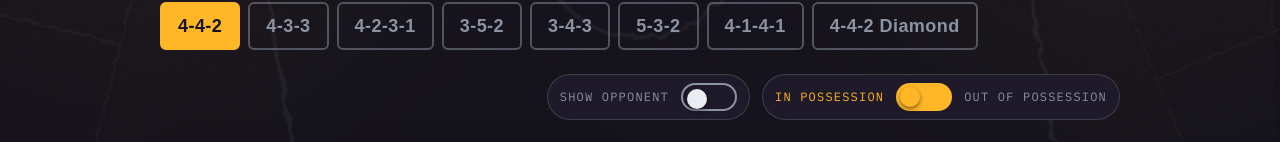
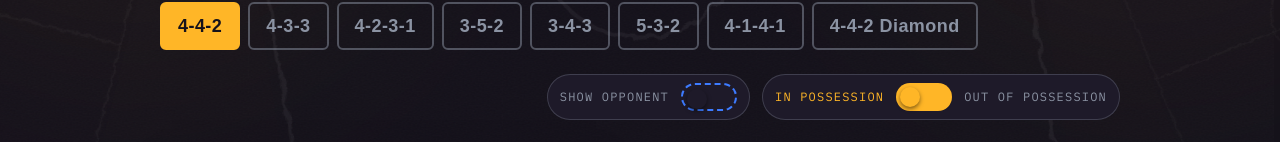
Before and after one commit to theecreation22/pitchstudy, a Next.js app: page /explore in a window 1280 px wide. Shown: the part 467-609 px from the top of the page. Built offline with nearby package versions, Linux system fonts and the light colour scheme; a web font is replaced by a local one.

Commit message:
Revert "fix: fix invisible thumb on the SHOW OPPONENT toggle"
This reverts commit 45949d3d7b060aca8b6aa1f717f3a7190d5f4c78.

```diff
--- a/src/components/pitch/OpponentToggle.tsx
+++ b/src/components/pitch/OpponentToggle.tsx
@@ -24,15 +24,11 @@ export function OpponentToggle({
         aria-checked={show}
         aria-label="Toggle the opponent overlay"
         onClick={() => onChange(!show)}
-        className="relative h-7 w-14 shrink-0 rounded-full border-2 transition-colors focus-visible:outline focus-visible:outline-2 focus-visible:outline-offset-2 focus-visible:outline-pitch-line"
-        style={{
-          background: show ? "var(--defend-deep)" : "var(--pitch-card)",
-          borderColor: show ? "var(--defend)" : "var(--pitch-touchline)",
-          borderStyle: show ? "dashed" : "solid",
-        }}
+        className="relative h-7 w-14 shrink-0 rounded-full border-2 border-dashed border-defend transition-colors focus-visible:outline focus-visible:outline-2 focus-visible:outline-offset-2 focus-visible:outline-pitch-line"
+        style={{ background: show ? "var(--defend-deep)" : "transparent" }}
       >
         <motion.span
-          className="absolute top-1 h-5 w-5 rounded-full bg-pitch-line shadow-[0_2px_4px_rgba(0,0,0,0.5)]"
+          className="absolute top-1 h-5 w-5 rounded-full bg-night-950 shadow-[0_2px_4px_rgba(0,0,0,0.5)]"
           animate={{ left: show ? "calc(100% - 1.5rem)" : "0.25rem" }}
           transition={reduceMotion ? { duration: 0 } : { type: "spring", stiffness: 400, damping: 30 }}
         />
```
